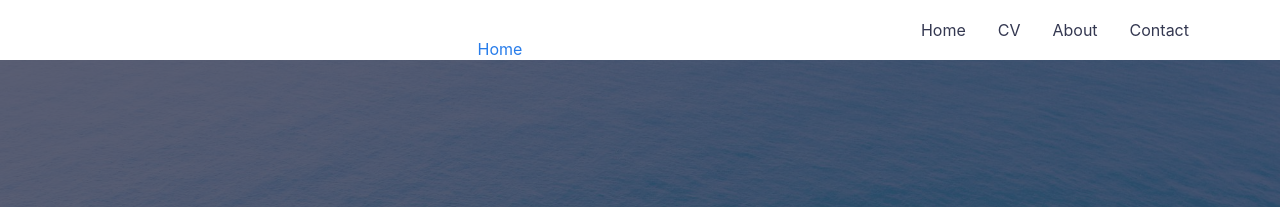
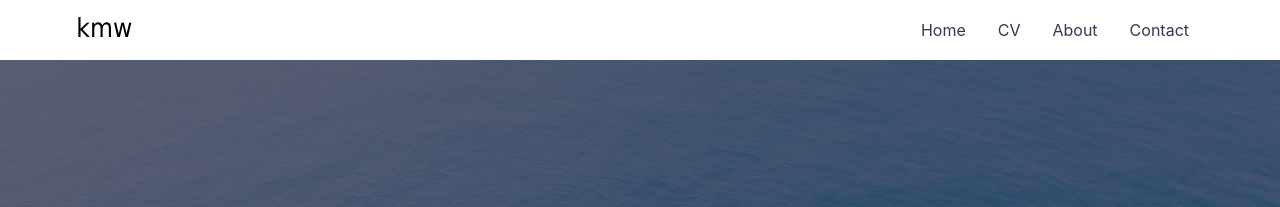
Before and after one commit to kat-wehr/kat-wehr.github.io, a Jekyll site: the page built from index.md, in a window 1280 px wide. Shown: the top 207 px of the page. Built offline with Jekyll 4.4.1, drawn with Linux system fonts in a browser that asks for light colours.

Commit message:
Update header.html

```diff
--- a/_includes/header.html
+++ b/_includes/header.html
@@ -3,7 +3,7 @@
     <div class="header__inner">
       <a class="header__logo" href="{{ '/' | relative_url }}">
         <div class="header__logo--container">
-          <a href="/index.html">Home</a>
+          {% include logo.svg %}
   </div>
       </a>
       <nav class="header__links">
```
